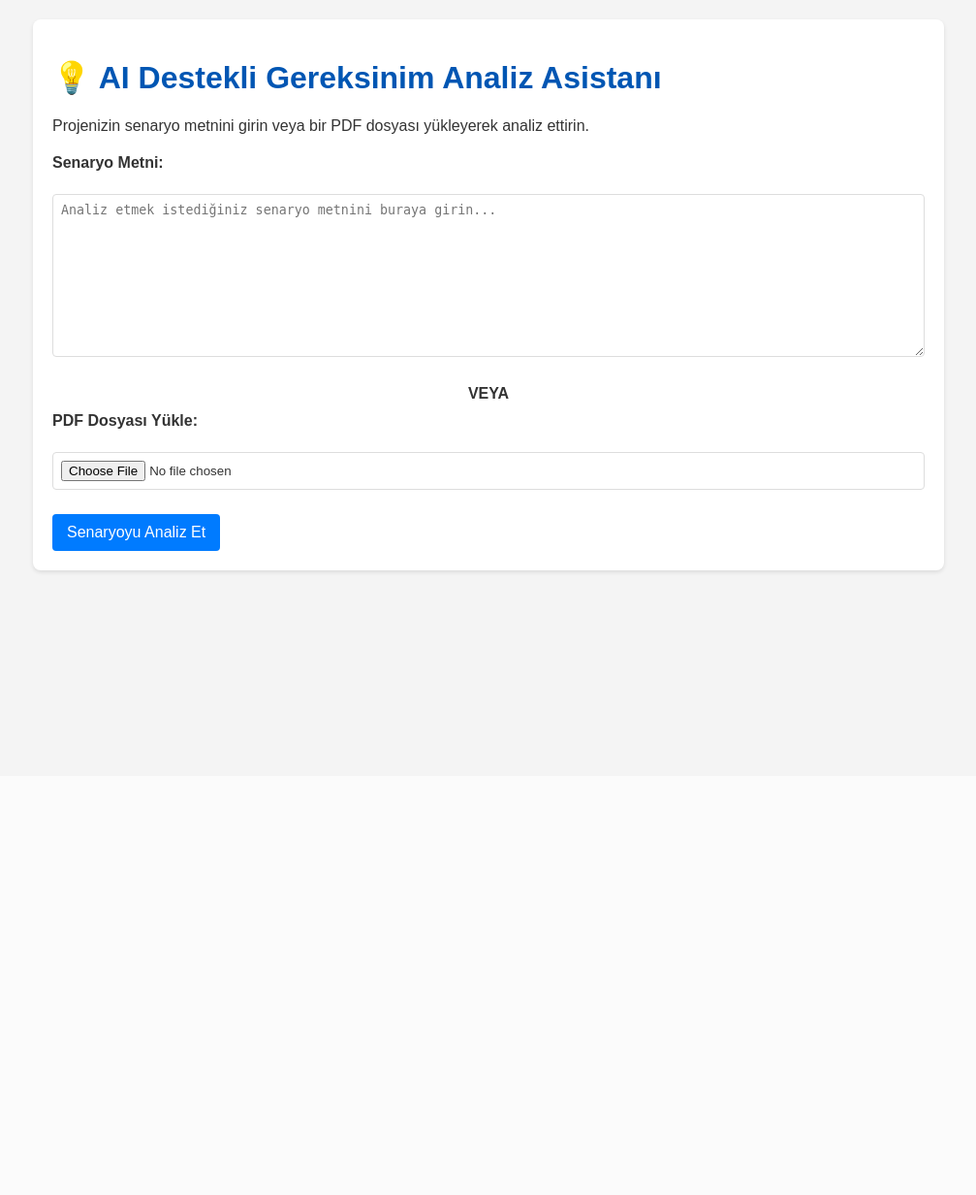
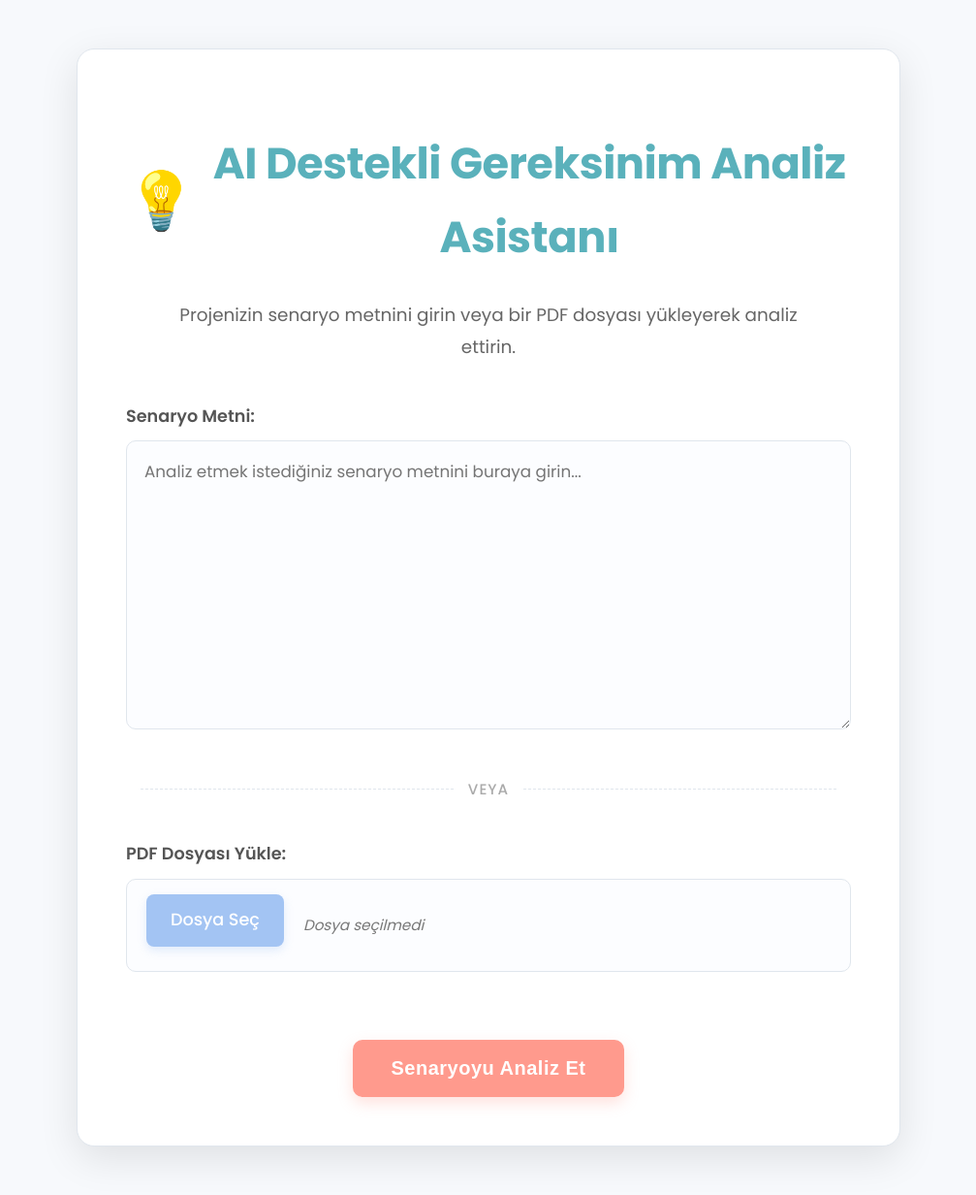
Before and after one commit to melisayildirm/yapay-zeka-asistani, a Django app: page /app/analiz/ in a window 1280 px wide. Shown: the whole page at 97% size, without its empty margins (136-1143 px from the left). Before the commit the page ends 592 px from the top, so only its background shows below. Run offline with Django 5.2, Linux system fonts and the light colour scheme.

Commit message:
Css dosyası eklenmesi ve arayüz düzenlemeleri

```diff
--- a/analiz_uygulamasi/forms.py
+++ b/analiz_uygulamasi/forms.py
@@ -8,7 +8,6 @@ class SenaryoForm(forms.Form):
             'rows': 10,
             'cols': 80,
             'placeholder': 'Analiz etmek istediğiniz senaryo metnini buraya girin...',
-            'class': 'form-control' # CSS sınıfı ekleyebiliriz
         }),
         required=False, # Ya metin ya da PDF olmalı
         label="Senaryo Metni"
@@ -16,7 +15,9 @@ class SenaryoForm(forms.Form):
     pdf_dosyasi = forms.FileField(
         required=False, # Ya metin ya da PDF olmalı
         label="PDF Dosyası Yükle",
-        widget=forms.FileInput(attrs={'class': 'form-control-file'}) # CSS sınıfı ekleyebiliriz
+        widget=forms.FileInput(attrs={
+            'hidden': True # Orijinal input'u gizlemek için eklendi
+        })
     )
 
     def clean(self):
--- /dev/null
+++ b/analiz_uygulamasi/static/css/style.css
@@ -0,0 +1,382 @@
+/* analiz_uygulamasi/static/css/style.css */
+
+/* Genel Stil Resetleri ve Temel Ayarlar */
+body {
+    font-family: 'Poppins', sans-serif; /* Yeni font Poppins */
+    margin: 0;
+    padding: 0;
+    background-color: #f7f9fc; /* Çok açık gri/mavi arka plan */
+    display: flex;
+    justify-content: center;
+    align-items: flex-start; /* İçeriği üste hizala, dikeyde ortalamadan */
+    min-height: 100vh; /* Minimum tam ekran yüksekliği */
+    color: #444; /* Koyu gri metin */
+    line-height: 1.7; /* Satır aralığını biraz artırdık */
+}
+
+/* Ana Konteyner */
+.container {
+    background-color: #ffffff;
+    border-radius: 18px; /* Daha da yuvarlak köşeler */
+    box-shadow: 0 12px 40px rgba(0, 0, 0, 0.1); /* Daha belirgin ama yumuşak gölge */
+    padding: 50px; /* Padding'i artırdık */
+    width: 100%;
+    max-width: 850px; /* Genişliği biraz daha artırdık */
+    text-align: center;
+    margin: 50px auto; /* Üstten ve alttan daha fazla boşluk */
+    box-sizing: border-box;
+    border: 1px solid #e0e6ed; /* Hafif bir dış kenarlık */
+}
+
+/* Başlıklar */
+header h1 {
+    color: #5ab1bb; /* Pastel Turkuaz tonu */
+    margin-bottom: 25px;
+    font-size: 2.8em; /* Başlığı biraz daha büyüttük */
+    font-weight: 700;
+    display: flex;
+    align-items: center;
+    justify-content: center;
+    gap: 12px; /* İkon ile yazı arasına boşluk */
+    letter-spacing: -0.5px; /* Harfler arası boşluk */
+}
+
+header h1 .icon {
+    font-size: 1.3em;
+    color: #ffd700; /* Işık ikonu için altın sarısı */
+}
+
+main p {
+    font-size: 1.15em; /* Açıklama metni fontu büyütüldü */
+    margin-bottom: 40px; /* Alt boşluk artırıldı */
+    color: #666; /* Orta gri metin */
+    max-width: 650px;
+    margin-left: auto;
+    margin-right: auto;
+    line-height: 1.8;
+}
+
+/* Bölümler Arası Boşluk */
+.input-section, .file-upload-section, .form-group {
+    margin-bottom: 30px; /* Bölümler arası boşluk artırıldı */
+    text-align: left;
+}
+
+label {
+    display: block;
+    margin-bottom: 10px; /* Etiket ve input arası boşluk artırıldı */
+    font-weight: 600;
+    color: #555;
+    font-size: 1.1em;
+}
+
+/* Form Kontrolleri (Textarea) */
+textarea, input[type="text"] {
+    width: 100%;
+    padding: 18px; /* Padding artırıldı */
+    border: 1px solid #e0e6ed; /* Açık gri kenarlık */
+    border-radius: 10px; /* Köşeler yuvarlandı */
+    font-size: 1.05em; /* Font boyutu biraz büyütüldü */
+    font-family: 'Poppins', sans-serif;
+    box-sizing: border-box;
+    transition: border-color 0.3s ease, box-shadow 0.3s ease;
+    background-color: #fcfdff; /* Hafif beyaz arka plan */
+}
+
+textarea {
+    min-height: 200px; /* Metin alanı daha da büyütüldü */
+    resize: vertical;
+}
+
+textarea:focus, input[type="text"]:focus {
+    border-color: #5ab1bb; /* Pastel Turkuaz focus rengi */
+    outline: none;
+    box-shadow: 0 0 10px rgba(90, 177, 187, 0.2); /* Hafif gölge efekti */
+}
+
+/* "VEYA" Ayırıcı */
+.or-separator {
+    display: flex;
+    align-items: center;
+    text-align: center;
+    margin: 40px 0; /* Boşluk artırıldı */
+    color: #aaa;
+    font-size: 0.95em;
+    font-weight: 500;
+    text-transform: uppercase; /* Metni büyüttük */
+    letter-spacing: 1px; /* Harfler arası boşluk */
+}
+
+.or-separator::before,
+.or-separator::after {
+    content: '';
+    flex: 1;
+    border-bottom: 1px dashed #e0e6ed; /* Pastel kesikli çizgi */
+    margin: 0 15px; /* Kenar boşlukları artırıldı */
+}
+
+/* Özel Dosya Yükleme Alanı */
+.custom-file-upload {
+    display: flex;
+    align-items: center;
+    gap: 20px; /* Boşluk artırıldı */
+    background-color: #fcfdff; /* Hafif beyaz arka plan */
+    border: 1px solid #e0e6ed;
+    padding: 15px 20px; /* Padding artırıldı */
+    border-radius: 10px;
+    cursor: pointer;
+    transition: background-color 0.3s ease, box-shadow 0.3s ease;
+}
+
+.custom-file-upload:hover {
+    background-color: #f0f4f7; /* Hafif gölgelenme */
+    box-shadow: 0 4px 12px rgba(0, 0, 0, 0.05);
+}
+
+.upload-button {
+    background-color: #a3c4f3; /* Pastel Mavi */
+    color: white;
+    padding: 12px 25px; /* Padding artırıldı */
+    border-radius: 8px;
+    cursor: pointer;
+    transition: background-color 0.3s ease, transform 0.2s ease;
+    font-weight: 500;
+    flex-shrink: 0;
+    box-shadow: 0 4px 10px rgba(163, 196, 243, 0.3);
+}
+
+.upload-button:hover {
+    background-color: #8db5e9; /* Daha koyu pastel mavi */
+    transform: translateY(-2px);
+    box-shadow: 0 6px 15px rgba(163, 196, 243, 0.4);
+}
+
+.selected-file-name {
+    color: #777;
+    font-style: italic;
+    white-space: nowrap;
+    overflow: hidden;
+    text-overflow: ellipsis;
+    flex-grow: 1;
+    text-align: left;
+    font-size: 0.95em;
+}
+
+/* Analiz Butonu */
+.analyze-button {
+    background-color: #ff9a8d; /* Pastel Şeftali / Mercan */
+    color: white;
+    padding: 18px 35px; /* Padding artırıldı */
+    border: none;
+    border-radius: 10px; /* Köşeler yuvarlandı */
+    font-size: 1.25em; /* Font büyütüldü */
+    cursor: pointer;
+    transition: background-color 0.3s ease, transform 0.2s ease, box-shadow 0.3s ease;
+    margin-top: 40px; /* Boşluk artırıldı */
+    font-weight: 600;
+    width: auto;
+    min-width: 280px; /* Minimum genişlik artırıldı */
+    box-shadow: 0 6px 15px rgba(255, 154, 141, 0.3); /* Belirgin gölge */
+    letter-spacing: 0.5px;
+}
+
+.analyze-button:hover {
+    background-color: #ff7f70; /* Daha koyu pastel şeftali */
+    transform: translateY(-4px); /* Daha belirgin yukarı kalkma */
+    box-shadow: 0 10px 20px rgba(255, 154, 141, 0.4); /* Daha büyük gölge */
+}
+
+.analyze-button:active {
+    transform: translateY(0);
+    box-shadow: 0 4px 10px rgba(255, 154, 141, 0.2);
+}
+
+/* Analiz Sonucu Alanı */
+.result {
+    background-color: #e8f5e9; /* Çok açık pastel yeşil arka plan */
+    border: 1px solid #c8e6c9; /* Pastel yeşil kenarlık */
+    padding: 30px; /* Padding artırıldı */
+    border-radius: 12px;
+    margin-top: 50px; /* Boşluk artırıldı */
+    text-align: left;
+    box-shadow: 0 6px 20px rgba(0, 0, 0, 0.08);
+}
+
+.result h2 {
+    color: #4caf50; /* Yeşil tonu (rahatlatıcı) */
+    margin-bottom: 25px; /* Boşluk artırıldı */
+    font-size: 2em;
+    font-weight: 600;
+    display: flex;
+    align-items: center;
+    gap: 15px;
+}
+
+.result h2 .icon {
+    font-size: 1.1em;
+}
+
+.result ul, .result ol {
+    margin-left: 25px; /* İçerik girintisi artırıldı */
+    padding-left: 0;
+    list-style-position: inside;
+}
+.result li {
+    margin-bottom: 10px; /* Liste elemanları arası boşluk */
+    line-height: 1.8;
+}
+.result li:last-child {
+    margin-bottom: 0;
+}
+
+/* Hata ve uyarı mesajları */
+.error, .errorlist {
+    color: #dc3545; /* Kırmızı hata rengi */
+    background-color: #ffe6e6; /* Açık kırmızı pastel arka plan */
+    border: 1px solid #ffcccc;
+    padding: 15px;
+    border-radius: 8px;
+    margin-top: 20px;
+    text-align: left;
+    font-weight: 500;
+    list-style-type: none;
+    padding-left: 20px;
+}
+
+.warning {
+    color: #ff9800; /* Turuncu uyarı rengi */
+    background-color: #fff9e6;
+    border: 1px solid #ffe8b3;
+    padding: 15px;
+    border-radius: 8px;
+    margin-top: 20px;
+    text-align: left;
+}
+
+.original-text-preview {
+    background-color: #f5f8fa; /* Hafif gri mavi arka plan */
+    padding: 25px;
+    border-left: 6px solid #a3c4f3; /* Pastel mavi kenarlık */
+    margin-top: 40px;
+    border-radius: 10px;
+    text-align: left;
+    box-shadow: 0 4px 15px rgba(0, 0, 0, 0.05);
+}
+
+.original-text-preview h3 {
+    color: #7986cb; /* Daha yumuşak morumsu mavi */
+    margin-top: 0;
+    margin-bottom: 15px;
+    font-size: 1.4em;
+    font-weight: 600;
+}
+
+.original-text-preview p {
+    font-size: 1em;
+    color: #777;
+    word-wrap: break-word;
+    white-space: pre-wrap; /* Metin formatını korumak için */
+}
+
+
+/* Django form hataları için özel stil */
+ul.errorlist {
+    color: #dc3545;
+    list-style-type: none;
+    padding: 0;
+    margin-bottom: 15px;
+    background-color: transparent;
+    border: none;
+    box-shadow: none;
+    font-weight: normal;
+    font-size: 0.9em;
+    margin-top: 8px;
+    padding-left: 0; /* Baştan kaldırıldığından emin olun */
+}
+ul.errorlist li {
+    margin-bottom: 5px;
+    text-align: left;
+}
+
+/* Medya Sorguları (Responsive Tasarım) */
+@media (max-width: 768px) {
+    body {
+        align-items: flex-start; /* Küçük ekranlarda yine üste hizala */
+    }
+    .container {
+        padding: 30px 20px;
+        margin: 20px auto;
+        border-radius: 12px;
+    }
+    header h1 {
+        font-size: 2em;
+        margin-bottom: 20px;
+    }
+    main p {
+        font-size: 1em;
+        margin-bottom: 25px;
+    }
+    label {
+        font-size: 1em;
+        margin-bottom: 6px;
+    }
+    textarea, input[type="text"] {
+        padding: 12px;
+        font-size: 0.95em;
+    }
+    textarea {
+        min-height: 150px;
+    }
+    .or-separator {
+        margin: 25px 0;
+        font-size: 0.85em;
+    }
+    .custom-file-upload {
+        flex-direction: column;
+        align-items: flex-start;
+        padding: 12px 15px;
+        gap: 10px;
+    }
+    .upload-button {
+        width: 100%;
+        text-align: center;
+        padding: 10px 15px;
+        font-size: 0.95em;
+    }
+    .selected-file-name {
+        width: 100%;
+        text-align: center;
+        font-size: 0.9em;
+    }
+    .analyze-button {
+        width: 100%;
+        min-width: unset;
+        padding: 14px 25px;
+        font-size: 1.1em;
+        margin-top: 25px;
+    }
+    .result {
+        padding: 20px;
+        margin-top: 30px;
+        border-radius: 10px;
+    }
+    .result h2 {
+        font-size: 1.6em;
+        margin-bottom: 15px;
+    }
+    .result ul, .result ol {
+        margin-left: 15px;
+    }
+    .result li {
+        margin-bottom: 6px;
+    }
+    .original-text-preview {
+        padding: 15px;
+        margin-top: 25px;
+        border-radius: 8px;
+    }
+    .original-text-preview h3 {
+        font-size: 1.2em;
+        margin-bottom: 10px;
+    }
+}
--- a/analiz_uygulamasi/templates/analiz_uygulamasi/analiz.html
+++ b/analiz_uygulamasi/templates/analiz_uygulamasi/analiz.html
@@ -4,39 +4,23 @@
     <meta charset="UTF-8">
     <meta name="viewport" content="width=device-width, initial-scale=1.0">
     <title>AI Gereksinim Analiz Asistanı</title>
-    <style>
-        /* Temel CSS stilleri */
-        body { font-family: Arial, sans-serif; margin: 20px; background-color: #f4f4f4; color: #333; }
-        .container { max-width: 900px; margin: auto; background: #fff; padding: 20px; border-radius: 8px; box-shadow: 0 2px 4px rgba(0,0,0,0.1); }
-        h1, h2, h3 { color: #0056b3; }
-        form { margin-top: 20px; }
-        label { display: block; margin-bottom: 5px; font-weight: bold; }
-        textarea, input[type="file"] { width: 100%; padding: 8px; margin-bottom: 10px; border: 1px solid #ddd; border-radius: 4px; box-sizing: border-box; }
-        button { background-color: #007bff; color: white; padding: 10px 15px; border: none; border-radius: 4px; cursor: pointer; font-size: 16px; }
-        button:hover { background-color: #0056b3; }
-        /* Yeni: Çıktı bölgesi için daha iyi stil */
-        .result { background-color: #e9ecef; padding: 15px; border-radius: 5px; margin-top: 20px; }
-        /* Markdown çıktısındaki listeler için ek stil */
-        .result ul, .result ol { margin-left: 20px; padding-left: 0; }
-        .result ul li, .result ol li { margin-bottom: 5px; }
-        /* Hata ve uyarı mesajları */
-        .error { color: red; font-weight: bold; margin-top: 10px; }
-        .warning { color: orange; margin-top: 10px; }
-        .original-text-preview { background-color: #f0f0f0; padding: 10px; border-left: 4px solid #ccc; margin-top: 15px; }
-        /* Django form hataları için özel stil */
-        ul.errorlist { color: red; list-style-type: none; padding: 0; margin-bottom: 10px; }
-        ul.errorlist li { margin-bottom: 5px; }
-    </style>
+    <link href="https://fonts.googleapis.com/css2?family=Poppins:wght@300;400;500;600;700&display=swap" rel="stylesheet">
+    {% load static %}
+    <link rel="stylesheet" href="{% static 'css/style.css' %}">
 </head>
 <body>
     <div class="container">
-        <h1>💡 AI Destekli Gereksinim Analiz Asistanı</h1>
+        <header>
+            <h1><span class="icon">💡</span> AI Destekli Gereksinim Analiz Asistanı</h1>
+        </header>
+
+        <main>
             <p>Projenizin senaryo metnini girin veya bir PDF dosyası yükleyerek analiz ettirin.</p>
 
             <form method="post" enctype="multipart/form-data">
-            {% csrf_token %} {# Django formları için güvenlik tokeni, her POST formunda olmalı #}
+                {% csrf_token %}
 
-            {# Genel form hatalarını göster (örn: hem metin hem PDF girildiyse) #}
+                {# Genel form hatalarını göster #}
                 {% if form.non_field_errors %}
                     <ul class="errorlist">
                         {% for error in form.non_field_errors %}
@@ -45,8 +29,8 @@
                     </ul>
                 {% endif %}
 
-            <div style="margin-bottom: 15px;">
-                <label for="{{ form.senaryo_metni.id_for_label }}">Senaryo Metni:</label><br>
+                <div class="form-group input-section">
+                    <label for="{{ form.senaryo_metni.id_for_label }}">Senaryo Metni:</label>
                     {{ form.senaryo_metni }}
                     {% if form.senaryo_metni.errors %}
                         <ul class="errorlist">
@@ -57,11 +41,17 @@
                     {% endif %}
                 </div>
 
-            <p style="text-align: center; margin: 10px 0; font-weight: bold;">VEYA</p>
+                <div class="or-separator">
+                    <span>VEYA</span>
+                </div>
 
-            <div style="margin-bottom: 15px;">
-                <label for="{{ form.pdf_dosyasi.id_for_label }}">PDF Dosyası Yükle:</label><br>
+                <div class="form-group file-upload-section">
+                    <label for="pdfDosyasiYukle">PDF Dosyası Yükle:</label>
+                    <div class="custom-file-upload">
                         {{ form.pdf_dosyasi }}
+                        <label for="{{ form.pdf_dosyasi.id_for_label }}" class="upload-button">Dosya Seç</label>
+                        <span id="file-name" class="selected-file-name">Dosya seçilmedi</span>
+                    </div>
                     {% if form.pdf_dosyasi.errors %}
                         <ul class="errorlist">
                             {% for error in form.pdf_dosyasi.errors %}
@@ -71,7 +61,7 @@
                     {% endif %}
                 </div>
 
-            <button type="submit">Senaryoyu Analiz Et</button>
+                <button type="submit" class="analyze-button">Senaryoyu Analiz Et</button>
             </form>
 
             {# AI'ya gönderilen metnin önizlemesi #}
@@ -90,11 +80,28 @@
             {# Analiz sonucu #}
             {% if analiz_sonucu %}
                 <div class="result">
-                <h2>🤖 Gemini'den Gelen Senaryo Analizi</h2>
-                {# views.py'de Markdown'ı HTML'e dönüştürdüğümüz için 'safe' filtresiyle doğrudan HTML olarak render edebiliriz #}
-                {{ analiz_sonucu|safe }} {# <-- Bu satır güncellendi #}
+                    <h2><span class="icon">🤖</span> Gemini'den Gelen Senaryo Analizi</h2>
+                    {{ analiz_sonucu|safe }}
                 </div>
             {% endif %}
+        </main>
     </div>
+
+    <script>
+        document.addEventListener('DOMContentLoaded', function() {
+            const fileInput = document.getElementById('{{ form.pdf_dosyasi.id_for_label }}');
+            const fileNameSpan = document.getElementById('file-name');
+
+            if (fileInput) {
+                fileInput.addEventListener('change', function() {
+                    if (this.files && this.files.length > 0) {
+                        fileNameSpan.textContent = this.files[0].name;
+                    } else {
+                        fileNameSpan.textContent = 'Dosya seçilmedi';
+                    }
+                });
+            }
+        });
+    </script>
 </body>
 </html>
```
Also changed, not shown: senaryo_analiz_projesi/settings.py (+7 -2 lines). Lines whose indentation alone changed are shown as unchanged.
